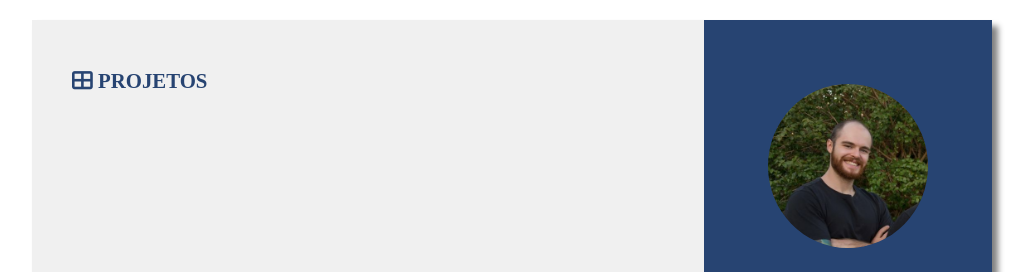
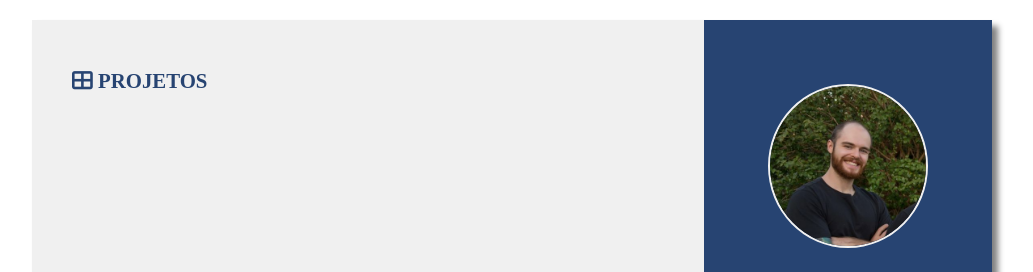
Before and after one commit to igorovisk/curriculum, a website with bundled scripts: page index.html in a window 1280 px wide. Shown: the top 272 px of the page, without its empty margins (128-1161 px from the left). Built offline with nearby package versions, Linux system fonts and the light colour scheme.

Commit message:
code visual organization / profile picture border added

```diff
--- a/assets/css/contact.css
+++ b/assets/css/contact.css
@@ -6,7 +6,6 @@
 
 .profile-info-contact a {
     color: var(--branco-suave);
-
 }
 
 .profile-info-contact a:hover{
--- a/assets/css/education.css
+++ b/assets/css/education.css
@@ -1,4 +1,3 @@
-
 .education{
     text-align: justify;
     background-color: var(--dark-blue);
@@ -6,6 +5,7 @@
 }
 
 @media screen and (min-width: 768px){
+
     .education{
         background-color: var(--dark-blue);
     }
--- a/assets/css/header.css
+++ b/assets/css/header.css
@@ -8,30 +8,27 @@ header{
 }
 
 .profile-img img{
-
     max-width: 160px;
     border-radius: 50%;
+    border: 2px solid var(--branco-suave);
 }
+
 .profile-info-basic{
     margin: auto;
-
     color: white;
     text-align: center;
+}
 
-
-}
 .profile-info-name{
     font-size: 1.5rem;
     font-weight: bold;
     text-transform: uppercase;
     color: white;
     padding: 10px;
+}
 
-
-}
 .profile-info-job{
     text-align: center;
-
     margin: auto;
     font-size: 1rem;
 
--- a/assets/css/languages.css
+++ b/assets/css/languages.css
@@ -1,16 +1,18 @@
-
 .languages{
     background-color: var(--midnight-blue);
     color: white
 }
+
 .languages-item{
     color: black;
 }
+
 .languages-text{
     color: white;
 }
 
 @media screen and (min-width: 768px){
+
     .languages{
         background-color: var(--dark-blue);
         color: var(--branco-suave);
@@ -19,4 +21,5 @@
     .languages-text{
         color: var(--branco-suave);
     }
+
 }
--- a/assets/css/menu.css
+++ b/assets/css/menu.css
@@ -1,5 +1,4 @@
 /* MENU BOX */
-
 .menu-bar{
     position: fixed;
     width: 100vw;
@@ -13,7 +12,6 @@
     color: black;
     font-weight: bold;
     z-index: 10;
-
 }
 
 .nav-menu{
@@ -23,21 +21,20 @@
     position: fixed;
     left: 0rem;
     padding: 2.0rem 1.5rem 2rem 1.5rem;
+    transition: all 0.5s;
+}
 
-    transition: all 0.5s;
-
-}
 .nav-logo{
     color: black;
 }
+
 .nav-list{
     display: grid;
     gap: 1.0rem;
     grid-template-columns: repeat(3, 1fr);
+}
 
-}
 .nav-link{
-
     color: black;
     display: flex;
     flex-direction: column;
@@ -53,7 +50,6 @@
 
 .nav-item a:hover{
     color: var(--dark-blue);
-
 }
 
 .nav-item{
@@ -67,6 +63,7 @@
 
 
 @media screen and (min-width: 768px) {
+
     nav{
         visibility: hidden;
     }
--- a/assets/css/projects.css
+++ b/assets/css/projects.css
@@ -3,14 +3,12 @@
     color: var(--dark-blue);
 }
 
+.projects-info-item a{
+    color: black;
+}
 
-.projects-info-item a{
-    color: black
-
-}
 .projects-info-item a:hover{
     color: var(--blue-gray);
-
 }
 
 .project-info-item a::before{
@@ -25,12 +23,14 @@
     color: rgb(61, 61, 61);
 }
 
+
 @media screen and (min-width: 768px){
+
     .projects-info{
         background-color: var(--branco-suave);
         font-size: 1.2rem;
+    }
 
-    }
     .projects-text{
         color:var(--cinza-preto);
         margin-bottom: 10px;
--- a/assets/css/scroll.css
+++ b/assets/css/scroll.css
@@ -19,13 +19,13 @@
 
 .scrolltop-icon:hover{
     color: var(--blue-gray);
-
 }
 
 .show-scroll{
     visibility: visible;
     bottom: 4rem;
 }
+
 
 @media screen and (min-width: 768px){
 
@@ -43,4 +43,5 @@
         visibility: visible;
         bottom: 0.3rem;
     }
+
 }
--- a/assets/css/skills.css
+++ b/assets/css/skills.css
@@ -1,7 +1,6 @@
 .skills-info{
     background-color: var(--roxo-azul);
     color: var(--branco-suave)
-
 }
 
 .skills-item{
--- a/assets/js/scrolltop.js
+++ b/assets/js/scrolltop.js
@@ -1,11 +1,15 @@
 "use strict"
 
 function scrollTop(event){
+
     const scrollTop = document.getElementById('scroll-top')
+
     if(this.scrollY >= 200){
         scrollTop.classList.add('show-scroll')
-    }else scrollTop.classList.remove('show-scroll')
+    } else scrollTop.classList.remove('show-scroll')
+
 }
+
 window.addEventListener('scroll', scrollTop)
 
 export default scrollTop
--- a/assets/js/toggleMenu.js
+++ b/assets/js/toggleMenu.js
@@ -31,12 +31,14 @@ const ToggleMenu = () => {
         document.addEventListener('click', function(event) {
 
             var isClickInside = toggle.contains(event.target);
+
             if (!isClickInside && !menuDesativado) {
                 navMenu.classList.remove('show-menu')
                 menuDesativado = true
             }
         })
     }
+
 }
 
 
--- a/index.html
+++ b/index.html
@@ -37,7 +37,7 @@
                     <header class="container">
 
                         <figure class="profile-img">
-                            <img src="assets/img/perfil.png" alt="foto do perfil pessoal">
+                            <img src="assets/img/perfil.png" alt="foto do perfil pessoal de Igor Borgio">
                         </figure>
 
                         <section class="profile-info-basic">
@@ -111,9 +111,11 @@
                     </header>
 
                     <section class="profile-info-contact container" id="profile-info-contact">
+
                         <address class="profile-info-contact-items">
 
                             <h2 class="contact-title title"><i class="fas fa-id-card"></i>&nbsp;contato</h2>
+
                             <ul class="address-list">
                                 <li>
                                     <a href="tel:+5545999734751"><i class="fas fa-phone"></i>&nbsp;(45) 99973-4751</a>
```
Also changed, not shown: assets/css/base/base.css (+11 -10 lines), assets/css/professional.css (+6 -3 lines).
